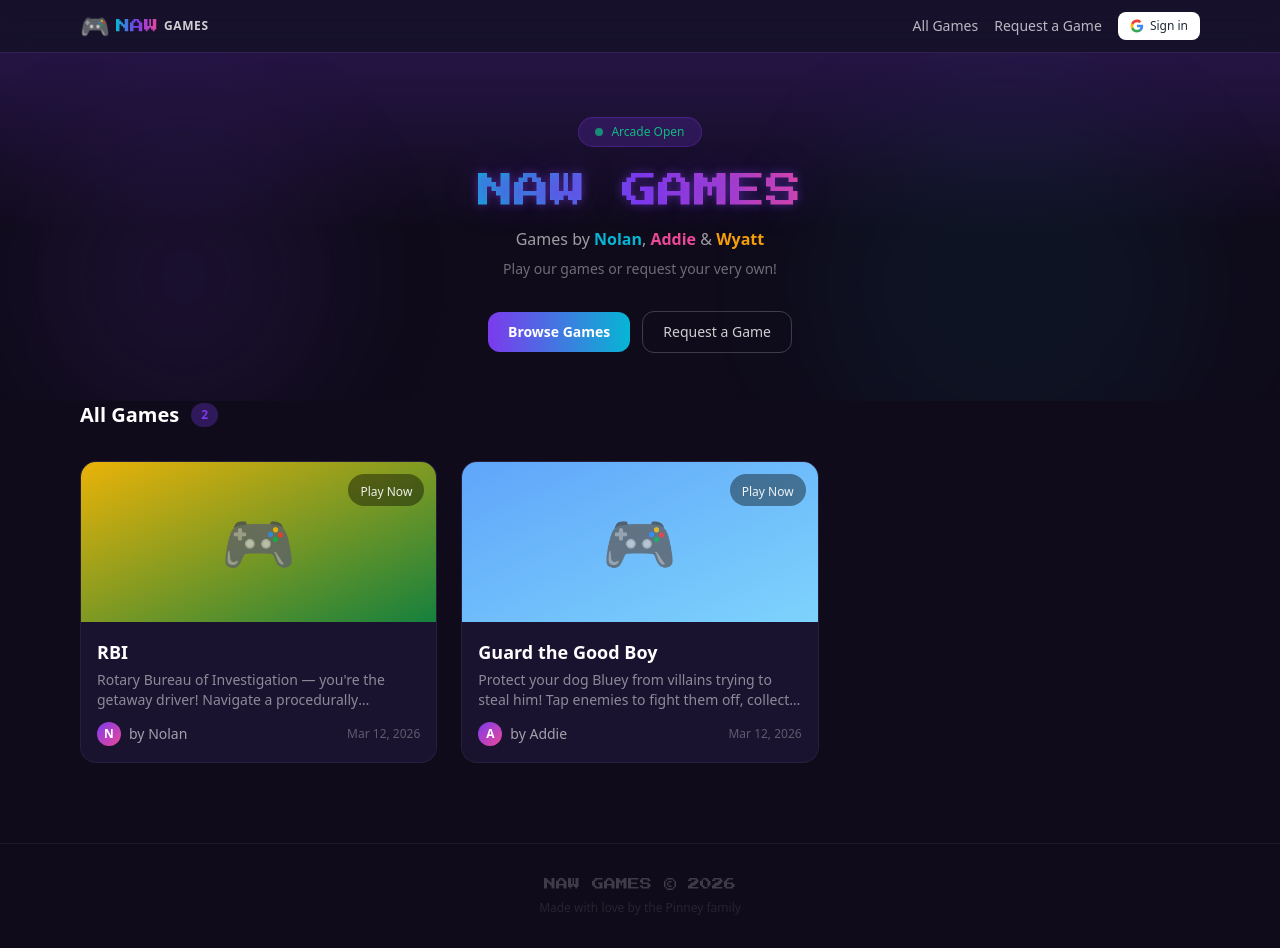
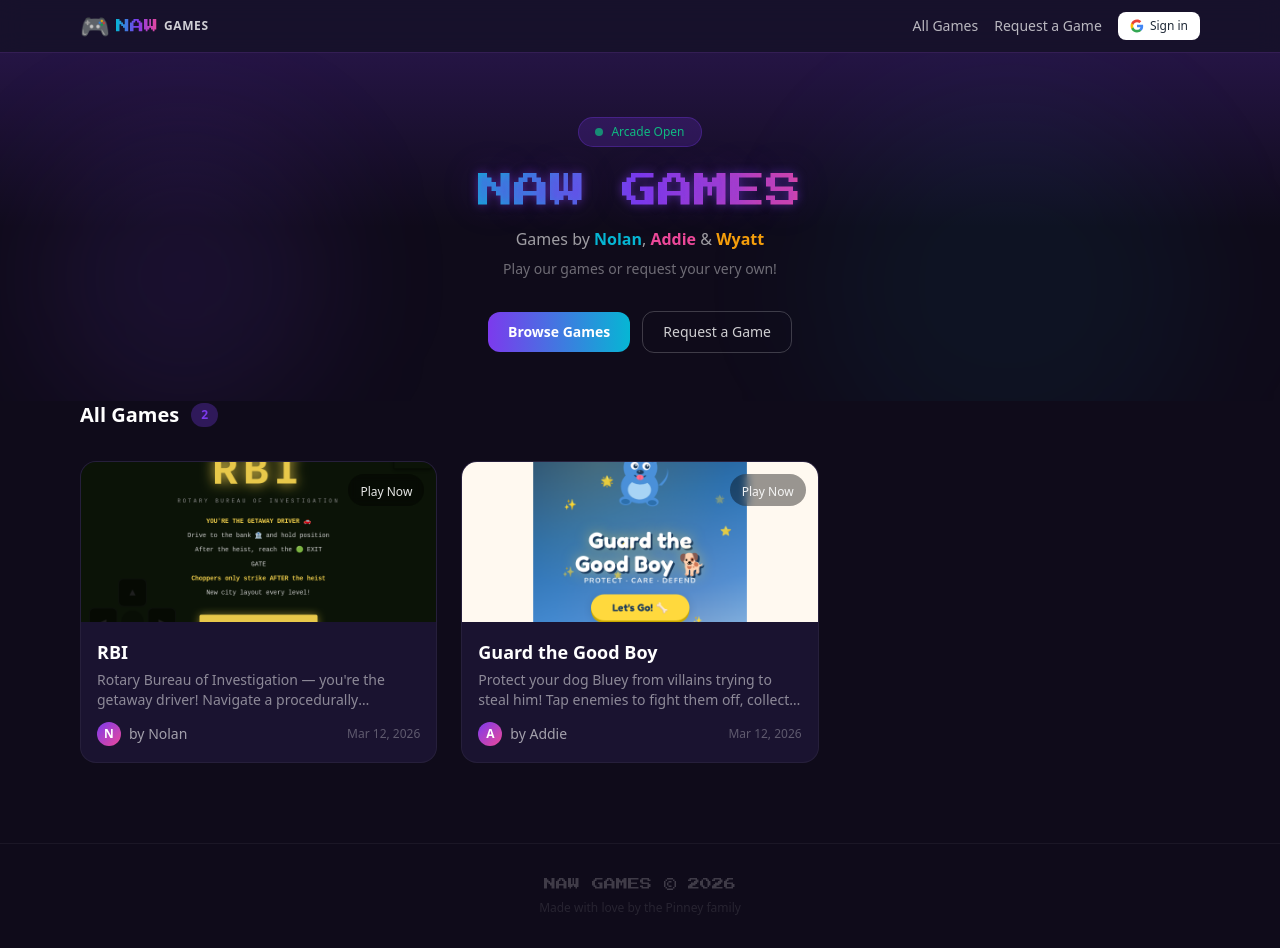
Before and after one commit to ipinney/NAWgames.com, a Next.js app: page / in a window 1280 px wide. Built offline with nearby package versions, Linux system fonts and the light colour scheme; no server answers.

Commit message:
Add game preview screenshots to game cards
- Capture gameplay screenshots for RBI and Guard the Good Boy
- Update GameCard to show real thumbnail images instead of emoji placeholders
- Update games registry with thumbnail paths

```diff
--- a/src/components/GameCard.js
+++ b/src/components/GameCard.js
@@ -9,11 +9,19 @@ export default function GameCard({ game }) {
       <div className="bg-naw-card rounded-2xl overflow-hidden border border-white/5 hover:border-naw-purple/50 transition-all duration-300 hover:scale-[1.02] hover:shadow-lg hover:shadow-purple-500/10">
         {/* Game thumbnail / gradient */}
         <div className={`h-40 bg-gradient-to-br ${game.color} relative overflow-hidden`}>
-          <div className="absolute inset-0 flex items-center justify-center">
-            <span className="text-6xl opacity-80 group-hover:scale-110 transition-transform duration-300">
-              🎮
-            </span>
-          </div>
+          {game.thumbnail ? (
+            <img
+              src={game.thumbnail}
+              alt={game.title}
+              className="w-full h-full object-cover group-hover:scale-105 transition-transform duration-300"
+            />
+          ) : (
+            <div className="absolute inset-0 flex items-center justify-center">
+              <span className="text-6xl opacity-80 group-hover:scale-110 transition-transform duration-300">
+                🎮
+              </span>
+            </div>
+          )}
           <div className="absolute top-3 right-3 bg-black/40 backdrop-blur-sm rounded-full px-3 py-1">
             <span className="text-white/90 text-xs font-medium">Play Now</span>
           </div>
--- a/src/lib/games.js
+++ b/src/lib/games.js
@@ -8,7 +8,7 @@ const GAMES = [
     creator: 'Nolan',
     description: 'Rotary Bureau of Investigation — you\'re the getaway driver! Navigate a procedurally generated city, drive to the bank, survive the heist, and escape through the exit gate before the choppers get you.',
     createdAt: '2026-03-12',
-    thumbnail: null,
+    thumbnail: '/images/rbi-preview.png',
     color: 'from-yellow-500 to-green-700',
   },
   {
@@ -17,7 +17,7 @@ const GAMES = [
     creator: 'Addie',
     description: 'Protect your dog Bluey from villains trying to steal him! Tap enemies to fight them off, collect power-ups, and keep your good boy safe through waves of increasingly tricky baddies.',
     createdAt: '2026-03-12',
-    thumbnail: null,
+    thumbnail: '/images/guard-the-good-boy-preview.png',
     color: 'from-blue-400 to-sky-300',
   },
 ];
```
Also changed, not shown: public/images/guard-the-good-boy-preview.png (added), public/images/rbi-preview.png (added).
